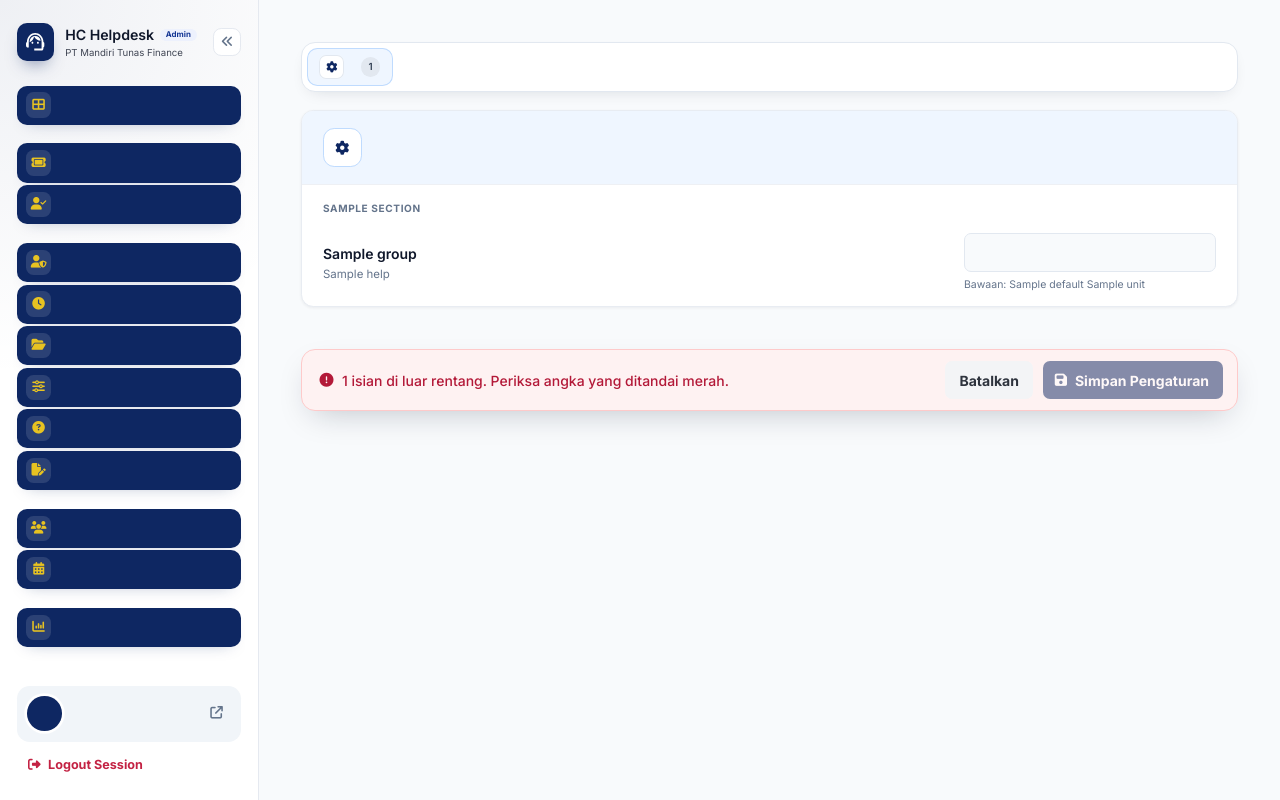
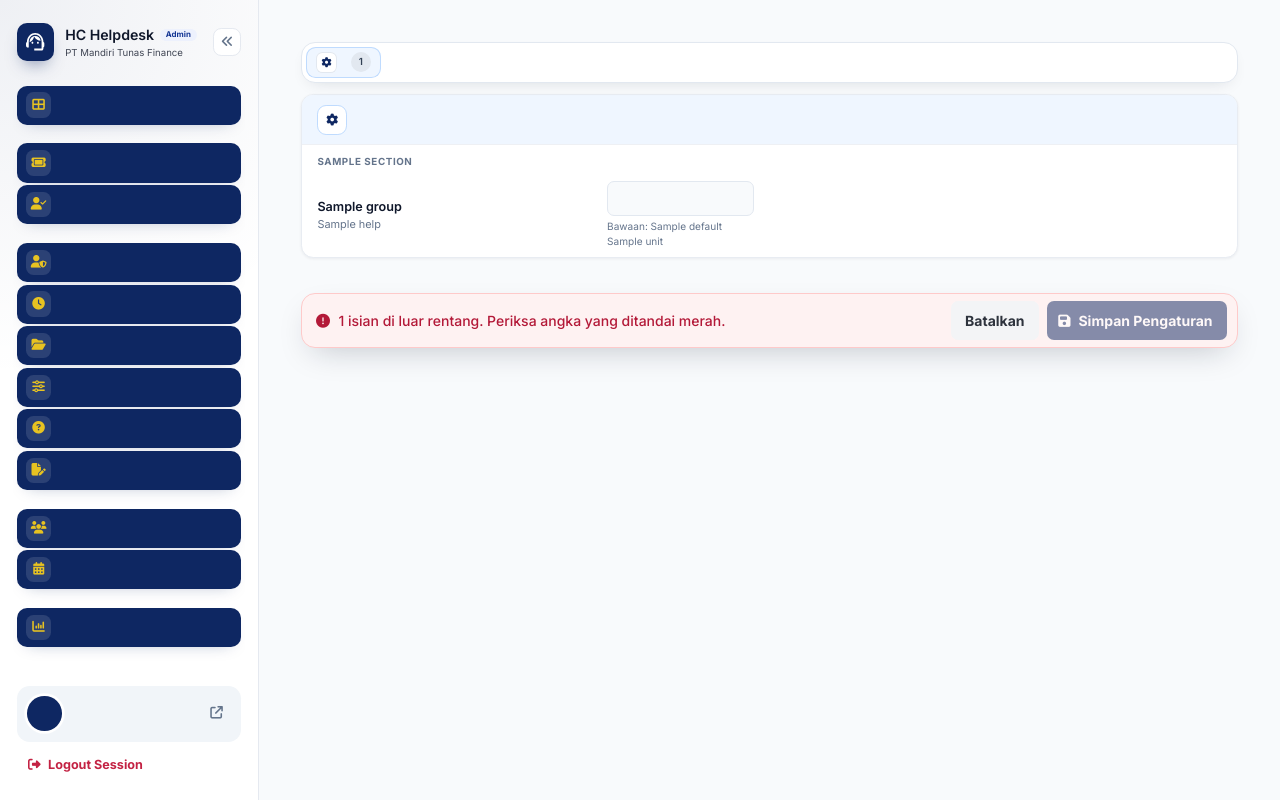
Before and after one commit to reskyadhyaksa/helpdesk-ci4, a CodeIgniter 4 app: the page made by app/Views/admin/settings/index.php in a window 1280 px wide. Run offline with PHP 8.4 and a stand-in for CodeIgniter, Linux system fonts and the light colour scheme; the template is opened without the code that fills it: most values are stand-ins (such as "Sample title", 1, 10 or a date in 2020); data that the repository does not hold is empty; some libraries are stand-ins or nearby versions.

Commit message:
style(settings): make the system parameters page denser

```diff
--- a/app/Views/admin/settings/index.php
+++ b/app/Views/admin/settings/index.php
@@ -57,6 +57,8 @@ $groupIcons = ['attachment' => 'fa-paperclip', 'notification' => 'fa-bell', 'sla
                         </p>
                     <?php endif ?>
 
+                    <?php // Dua kolom parameter di layar lebar (admin-settings.css); judul subbagian dan isian teks panjang selebar kartu ?>
+                    <div class="settings-grid">
                     <?php $lastSection = null ?>
                     <?php foreach ($items as $item): ?>
                         <?php
@@ -120,6 +122,7 @@ $groupIcons = ['attachment' => 'fa-paperclip', 'notification' => 'fa-bell', 'sla
                             </div>
                         </div>
                     <?php endforeach ?>
+                    </div>
                 </section>
             <?php endforeach ?>
 
--- a/public/css/pages/admin-settings.css
+++ b/public/css/pages/admin-settings.css
@@ -3,17 +3,18 @@
  * bar tab kelompok di atas, kartu per kelompok, baris pengaturan (teks di kiri, isian di kanan), dan bilah simpan.
  */
 
+/* Padat: jarak antarbagian dan padding kartu dirapatkan; pada layar lebar parameter tersusun dua kolom (.settings-grid) */
 .settings-layout {
   display: grid;
-  gap: 1.25rem;
+  gap: 0.85rem;
 }
 
 /* Bar tab horizontal di atas kartu: lompat ke kelompok; menempel di atas saat halaman digulir */
 .settings-nav {
   position: sticky;
-  top: 0.75rem;
+  top: 0.5rem;
   z-index: 6;
-  padding: 0.35rem;
+  padding: 0.25rem;
   overflow-x: auto;
   border: 1px solid #e2e8f0;
   border-radius: 1rem;
@@ -32,11 +33,12 @@
 .settings-nav a {
   display: flex;
   align-items: center;
-  gap: 0.6rem;
-  min-height: 2.75rem;
-  padding: 0.4rem 0.9rem;
-  border-radius: 0.75rem;
+  gap: 0.5rem;
+  min-height: 2.25rem;
+  padding: 0.25rem 0.75rem;
+  border-radius: 0.7rem;
   color: #475569;
+  font-size: 0.875rem;
   font-weight: 600;
   white-space: nowrap;
 }
@@ -58,12 +60,12 @@
   flex-shrink: 0;
   align-items: center;
   justify-content: center;
-  width: 1.75rem;
-  height: 1.75rem;
-  border-radius: 0.5rem;
+  width: 1.5rem;
+  height: 1.5rem;
+  border-radius: 0.45rem;
   background-color: #fff;
   box-shadow: inset 0 0 0 1px #e2e8f0;
-  font-size: 0.8rem;
+  font-size: 0.72rem;
 }
 
 .settings-nav-count {
@@ -80,21 +82,21 @@
 
 .settings-main {
   display: grid;
-  gap: 1.5rem;
+  gap: 1rem;
   min-width: 0;
 }
 
 .settings-card {
   margin-bottom: 0;
   overflow: hidden;
-  scroll-margin-top: 1.5rem;
+  scroll-margin-top: 4rem;
 }
 
 .settings-card-head {
   display: flex;
   align-items: center;
-  gap: 0.9rem;
-  padding: 1.25rem 1.5rem;
+  gap: 0.7rem;
+  padding: 0.7rem 1.1rem;
   border-bottom: 1px solid #eef0f4;
   background-color: var(--app-fill-blue);
 }
@@ -104,36 +106,39 @@
   flex-shrink: 0;
   align-items: center;
   justify-content: center;
-  width: 2.75rem;
-  height: 2.75rem;
+  width: 2.1rem;
+  height: 2.1rem;
   border: 1px solid var(--app-stroke-blue);
-  border-radius: 0.8rem;
+  border-radius: 0.65rem;
   background-color: #fff;
   color: var(--bulma-primary);
+  font-size: 0.85rem;
 }
 
 .settings-card-title {
   color: var(--bulma-text-strong);
-  font-size: 1.1rem;
+  font-size: 1rem;
   font-weight: 700;
+  line-height: 1.3;
 }
 
 .settings-card-head p {
   color: #64748b;
-  font-size: 0.85rem;
+  font-size: 0.8rem;
+  line-height: 1.35;
 }
 
 .settings-note {
   display: flex;
   align-items: flex-start;
-  gap: 0.6rem;
-  margin: 1rem 1.5rem 0;
-  padding: 0.7rem 0.9rem;
-  border-radius: 0.65rem;
+  gap: 0.5rem;
+  margin: 0.6rem 1.1rem 0;
+  padding: 0.5rem 0.75rem;
+  border-radius: 0.6rem;
   background-color: #f1f5f9;
   color: #475569;
-  font-size: 0.85rem;
-  line-height: 1.5;
+  font-size: 0.8rem;
+  line-height: 1.4;
 }
 
 .settings-note i {
@@ -143,59 +148,92 @@
 
 /* Judul subbagian di dalam kartu */
 .settings-section {
-  padding: 1.1rem 1.5rem 0.25rem;
+  grid-column: 1 / -1;
+  padding: 0.7rem 1.1rem 0.2rem;
   color: #64748b;
-  font-size: 0.72rem;
+  font-size: 0.7rem;
   font-weight: 700;
   letter-spacing: 0.06em;
   text-transform: uppercase;
 }
 
+/* Parameter satu kolom di layar sedang; dua kolom di layar lebar (garis pemisah tipis di bawah tiap baris) */
+.settings-grid {
+  display: grid;
+  grid-template-columns: minmax(0, 1fr);
+  margin-bottom: -1px; /* garis bawah baris terakhir dipotong oleh kartu */
+}
+
+@media (min-width: 1100px) {
+  .settings-grid {
+    grid-template-columns: repeat(2, minmax(0, 1fr));
+    column-gap: 0;
+  }
+
+  /* Jarak antarkolom lewat padding baris, bukan garis tengah (judul subbagian membuat urutan ganjil-genap tidak andal) */
+  .settings-row {
+    padding-inline: 1.1rem;
+  }
+}
+
 /* Satu parameter: teks di kiri, isian di kanan */
 .settings-row {
   display: grid;
-  grid-template-columns: minmax(0, 1fr) minmax(12rem, 18rem);
-  gap: 0.5rem 2rem;
+  grid-template-columns: minmax(0, 1fr) minmax(7rem, 10.5rem);
+  gap: 0.3rem 1.25rem;
   align-items: center;
-  padding: 1rem 1.5rem;
+  padding: 0.6rem 1.1rem;
   border-bottom: 1px solid #eef0f4;
-}
-
-.settings-row:last-child {
-  border-bottom: 0;
 }
 
 .settings-row-label {
   display: block;
   color: var(--bulma-text-strong);
+  font-size: 0.9rem;
   font-weight: 600;
+  line-height: 1.35;
 }
 
 .settings-row-help {
-  margin-top: 0.15rem;
+  margin-top: 0.1rem;
   color: #64748b;
-  font-size: 0.82rem;
-  line-height: 1.5;
+  font-size: 0.78rem;
+  line-height: 1.4;
 }
 
+/* Isian teks panjang: di bawah teks, selebar baris, dan baris itu memakai kedua kolom */
 .settings-row-control.is-wide {
+  grid-column: 1 / -1;
+}
+
+.settings-row:has(.is-wide) {
   grid-column: 1 / -1;
 }
 
 .settings-input-group {
   display: flex;
   align-items: center;
-  gap: 0.6rem;
+  gap: 0.5rem;
 }
 
 .settings-input-group .input {
-  max-width: 8rem;
-  min-height: 2.75rem;
+  max-width: 7rem;
+  min-height: 2.25rem;
   font-variant-numeric: tabular-nums;
 }
 
 .settings-row-control .input {
-  min-height: 2.75rem;
+  min-height: 2.25rem;
+}
+
+/* Layar sentuh: target 44px tetap dipertahankan */
+@media (pointer: coarse) {
+  .settings-input-group .input,
+  .settings-row-control .input,
+  .settings-switch,
+  .settings-nav a {
+    min-height: 2.75rem;
+  }
 }
 
 .settings-unit {
@@ -204,9 +242,9 @@
 }
 
 .settings-meta {
-  margin-top: 0.35rem;
+  margin-top: 0.2rem;
   color: #64748b;
-  font-size: 0.75rem;
+  font-size: 0.72rem;
 }
 
 /* Saklar Aktif/Nonaktif dari kotak centang: kotak asli tetap bisa difokus keyboard */
@@ -214,8 +252,8 @@
   position: relative;
   display: inline-flex;
   align-items: center;
-  gap: 0.7rem;
-  min-height: 2.75rem;
+  gap: 0.6rem;
+  min-height: 2.25rem;
   cursor: pointer;
 }
 
@@ -282,13 +320,13 @@
 /* Bilah simpan: menempel di bawah layar, berubah warna sesuai keadaan (bersih / ada perubahan / ada isian salah) */
 .settings-savebar {
   position: sticky;
-  bottom: 1rem;
+  bottom: 0.75rem;
   z-index: 5;
   display: flex;
   flex-wrap: wrap;
   align-items: center;
-  gap: 0.75rem;
-  padding: 0.75rem 1rem 0.75rem 1.25rem;
+  gap: 0.6rem;
+  padding: 0.5rem 0.75rem 0.5rem 1rem;
   border: 1px solid #e2e8f0;
   border-radius: 1rem;
   background-color: #fff;
@@ -326,8 +364,8 @@
   margin: 0;
 }
 
-/* Tablet dan ponsel: baris pengaturan bertumpuk (teks di atas, isian di bawah) */
-@media (max-width: 1023px) {
+/* Ponsel: baris pengaturan bertumpuk (teks di atas, isian di bawah) */
+@media (max-width: 639px) {
   .settings-row {
     grid-template-columns: minmax(0, 1fr);
   }
```
